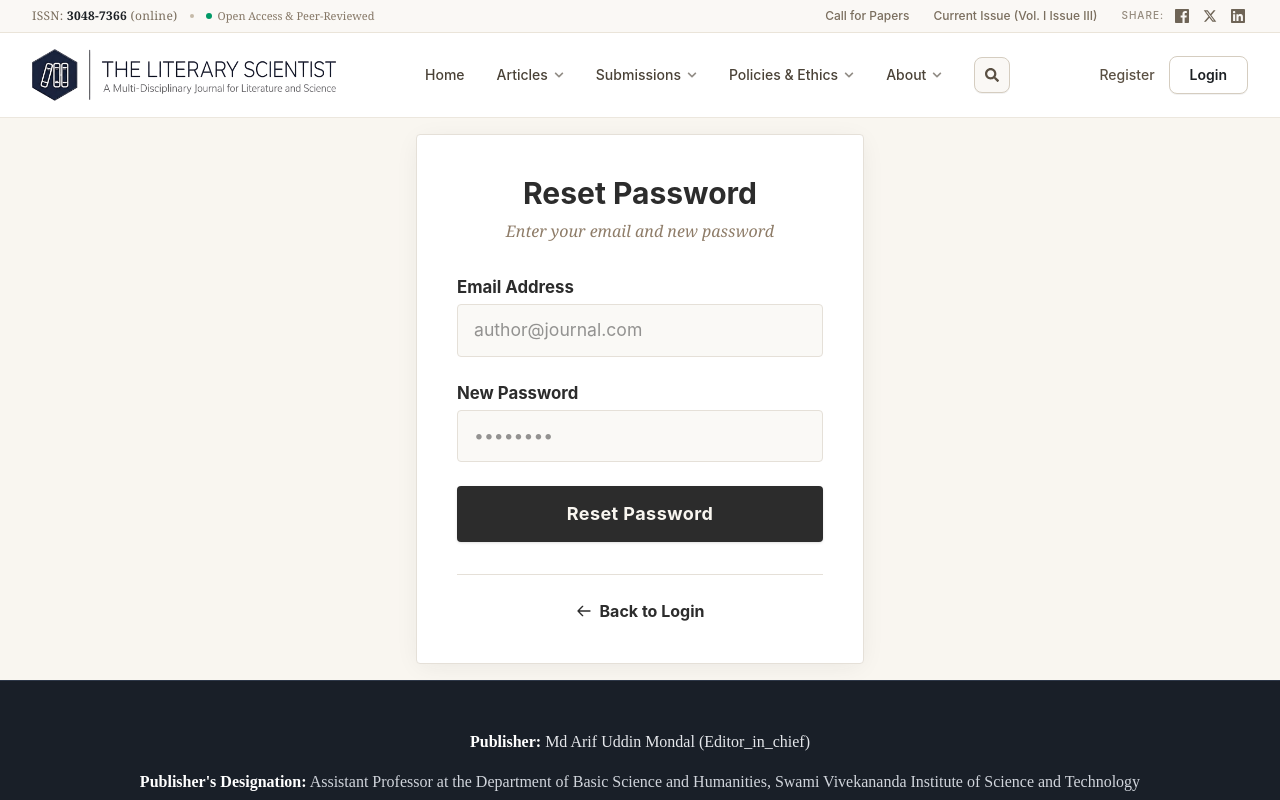
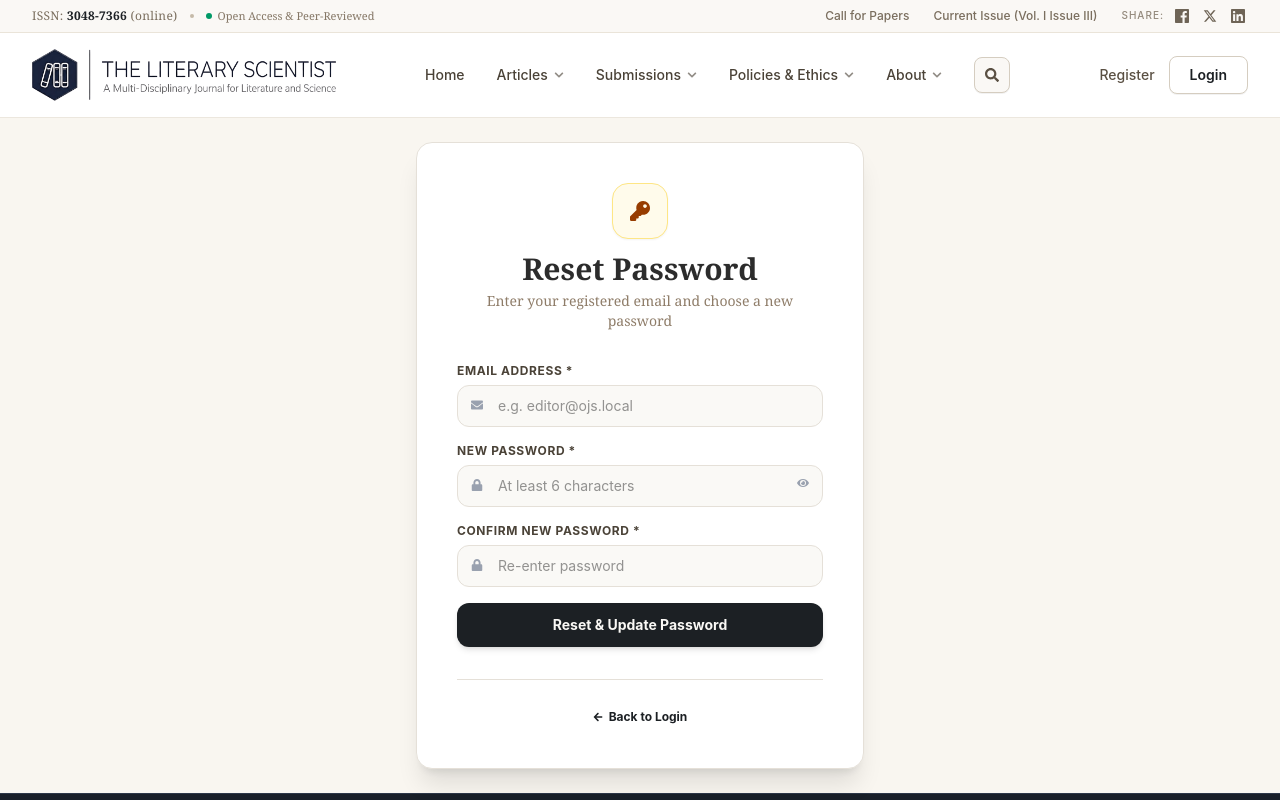
Before and after one commit to juinpiyada-coder/ojs, a React (Vite) app: page /forgot-password in a window 1280 px wide. Shown: the top 800 px of the page. Built offline with nearby package versions, Linux system fonts and the light colour scheme; no server answers.

Commit message:
Fix and upgrade forgot password module with dual reset mode and validation

```diff
--- a/src/pages/ForgotPassword.jsx
+++ b/src/pages/ForgotPassword.jsx
@@ -1,10 +1,13 @@
 import React, { useState } from 'react';
 import { Link, useNavigate } from 'react-router-dom';
 import { apiFetch } from '../utils/api';
+import { FaKey, FaEnvelope, FaLock, FaArrowLeft, FaCheckCircle, FaExclamationTriangle, FaEye, FaEyeSlash } from 'react-icons/fa';
 
 const ForgotPassword = () => {
   const [email, setEmail] = useState('');
   const [password, setPassword] = useState('');
+  const [confirmPassword, setConfirmPassword] = useState('');
+  const [showPassword, setShowPassword] = useState(false);
   const [message, setMessage] = useState('');
   const [error, setError] = useState('');
   const [loading, setLoading] = useState(false);
@@ -15,89 +18,167 @@ const ForgotPassword = () => {
     e.preventDefault();
     setError('');
     setMessage('');
+
+    if (!email.trim()) {
+      setError('Please enter your account email address');
+      return;
+    }
+
+    if (!password) {
+      setError('Please enter a new password');
+      return;
+    }
+
+    if (password.length < 6) {
+      setError('Password must be at least 6 characters long');
+      return;
+    }
+
+    if (password !== confirmPassword) {
+      setError('Passwords do not match');
+      return;
+    }
+
     setLoading(true);
 
     try {
-      await apiFetch('/auth/force-reset', {
+      // 1. First try direct password reset endpoint
+      const res = await apiFetch('/auth/force-reset', {
         method: 'POST',
-        body: { email, password }
+        body: { email: email.trim(), password }
       });
 
-      setMessage('Password has been successfully reset. Redirecting to login...');
+      setMessage(res?.message || 'Password has been successfully updated! Redirecting to login...');
       setEmail('');
       setPassword('');
+      setConfirmPassword('');
 
       setTimeout(() => navigate('/login'), 2000);
     } catch (err) {
-      setError(err.message || 'Failed to reset password');
+      // 2. Fallback to forgot-password request if force-reset is restricted
+      try {
+        const fallbackRes = await apiFetch('/auth/forgot-password', {
+          method: 'POST',
+          body: { email: email.trim() }
+        });
+        setMessage(fallbackRes?.message || 'A password reset instruction has been sent to your email.');
+      } catch (fallbackErr) {
+        setError(err.message || fallbackErr.message || 'Failed to process password reset. Please check your email or contact system administration.');
+      }
     } finally {
       setLoading(false);
     }
   };
 
   return (
-    <main className="flex-grow flex items-center justify-center p-4">
-      <div className="w-full max-w-md bg-white p-10 rounded shadow-[0_4px_24px_-4px_rgba(44,44,44,0.08)] border border-[#E5E0D8]">
+    <main className="flex-grow flex items-center justify-center p-4 sm:p-6 bg-[#F9F6F0]">
+      <div className="w-full max-w-md bg-white p-8 sm:p-10 rounded-2xl shadow-xl border border-[#E5E0D8] animate-fadeIn">
 
+        {/* Header Icon & Title */}
         <div className="text-center mb-8">
-          <h2 className="text-3xl font-bold text-[#2C2C2C] mb-2">Reset Password</h2>
-          <p className="text-[#8E7C68] italic font-serif">Enter your email and new password</p>
+          <div className="w-14 h-14 bg-amber-50 text-amber-800 border border-amber-200 rounded-2xl flex items-center justify-center mx-auto mb-3 shadow-xs">
+            <FaKey className="text-xl" />
+          </div>
+          <h2 className="text-2xl sm:text-3xl font-bold text-[#2C2C2C] font-serif mb-1">Reset Password</h2>
+          <p className="text-xs sm:text-sm text-[#8E7C68] font-serif">Enter your registered email and choose a new password</p>
         </div>
 
         {error && (
-          <div className="mb-6 p-4 bg-red-50 border-l-4 border-red-500 text-red-700 text-sm font-semibold">
-            {error}
+          <div className="mb-6 p-3.5 bg-red-50 border border-red-200 rounded-xl text-red-700 text-xs font-semibold flex items-center gap-2 animate-fadeIn">
+            <FaExclamationTriangle className="shrink-0 text-red-500" />
+            <span>{error}</span>
           </div>
         )}
 
         {message && (
-          <div className="mb-6 p-4 bg-green-50 border-l-4 border-green-500 text-green-700 text-sm font-semibold">
-            {message}
+          <div className="mb-6 p-3.5 bg-emerald-50 border border-emerald-200 rounded-xl text-emerald-800 text-xs font-semibold flex items-center gap-2 animate-fadeIn">
+            <FaCheckCircle className="shrink-0 text-emerald-600" />
+            <span>{message}</span>
           </div>
         )}
 
-        <form onSubmit={handleReset} className="space-y-6">
+        <form onSubmit={handleReset} className="space-y-4">
           <div>
-            <label className="block text-[1.05rem] font-bold text-[#2C2C2C] mb-1" htmlFor="email">Email Address</label>
+            <label className="block text-xs font-bold uppercase tracking-wider text-[#4A4237] mb-1.5" htmlFor="email">
+              Email Address *
+            </label>
+            <div className="relative">
               <input
                 id="email"
                 type="email"
                 value={email}
                 onChange={(e) => setEmail(e.target.value)}
-              className="w-full px-4 py-3 bg-[#FAF9F6] border border-[#E5E0D8] rounded focus:outline-none focus:ring-1 focus:ring-[#8E7C68] focus:border-[#8E7C68] transition-all text-[1.1rem]"
-              placeholder="author@journal.com"
+                className="w-full pl-10 pr-4 py-2.5 bg-[#FAF9F6] border border-[#E5E0D8] rounded-xl focus:outline-none focus:ring-1 focus:ring-[#8E7C68] focus:border-[#8E7C68] transition-all text-sm"
+                placeholder="e.g. editor@ojs.local"
                 required
               />
+              <FaEnvelope className="absolute left-3.5 top-3.5 text-gray-400 text-xs" />
+            </div>
           </div>
 
           <div>
-            <label className="block text-[1.05rem] font-bold text-[#2C2C2C] mb-1" htmlFor="password">New Password</label>
+            <label className="block text-xs font-bold uppercase tracking-wider text-[#4A4237] mb-1.5" htmlFor="password">
+              New Password *
+            </label>
+            <div className="relative">
               <input
                 id="password"
-              type="password"
+                type={showPassword ? 'text' : 'password'}
                 value={password}
                 onChange={(e) => setPassword(e.target.value)}
-              className="w-full px-4 py-3 bg-[#FAF9F6] border border-[#E5E0D8] rounded focus:outline-none focus:ring-1 focus:ring-[#8E7C68] focus:border-[#8E7C68] transition-all text-[1.1rem]"
-              placeholder="••••••••"
+                className="w-full pl-10 pr-10 py-2.5 bg-[#FAF9F6] border border-[#E5E0D8] rounded-xl focus:outline-none focus:ring-1 focus:ring-[#8E7C68] focus:border-[#8E7C68] transition-all text-sm"
+                placeholder="At least 6 characters"
                 required
               />
+              <FaLock className="absolute left-3.5 top-3.5 text-gray-400 text-xs" />
+              <button
+                type="button"
+                onClick={() => setShowPassword(!showPassword)}
+                className="absolute right-3.5 top-3 text-gray-400 hover:text-gray-600 cursor-pointer"
+              >
+                {showPassword ? <FaEyeSlash className="text-xs" /> : <FaEye className="text-xs" />}
+              </button>
+            </div>
+          </div>
+
+          <div>
+            <label className="block text-xs font-bold uppercase tracking-wider text-[#4A4237] mb-1.5" htmlFor="confirmPassword">
+              Confirm New Password *
+            </label>
+            <div className="relative">
+              <input
+                id="confirmPassword"
+                type={showPassword ? 'text' : 'password'}
+                value={confirmPassword}
+                onChange={(e) => setConfirmPassword(e.target.value)}
+                className="w-full pl-10 pr-4 py-2.5 bg-[#FAF9F6] border border-[#E5E0D8] rounded-xl focus:outline-none focus:ring-1 focus:ring-[#8E7C68] focus:border-[#8E7C68] transition-all text-sm"
+                placeholder="Re-enter password"
+                required
+              />
+              <FaLock className="absolute left-3.5 top-3.5 text-gray-400 text-xs" />
+            </div>
           </div>
 
           <button
             type="submit"
             disabled={loading}
-            className="w-full py-3.5 px-6 bg-[#2C2C2C] hover:bg-[#1A1A1A] text-[#F9F6F0] font-bold rounded shadow transition-all duration-300 disabled:opacity-50 flex justify-center items-center tracking-wide text-lg"
+            className="w-full mt-2 py-3 px-6 bg-[#1C2024] hover:bg-[#2C384A] text-[#FAF8F5] font-bold rounded-xl shadow-md hover:shadow-lg transition-all disabled:opacity-50 flex justify-center items-center gap-2 text-sm cursor-pointer"
           >
             {loading ? (
-              <svg className="animate-spin h-6 w-6 text-white" xmlns="http://www.w3.org/2000/svg" fill="none" viewBox="0 0 24 24"><circle className="opacity-25" cx="12" cy="12" r="10" stroke="currentColor" strokeWidth="4"></circle><path className="opacity-75" fill="currentColor" d="M4 12a8 8 0 018-8V0C5.373 0 0 5.373 0 12h4zm2 5.291A7.962 7.962 0 014 12H0c0 3.042 1.135 5.824 3 7.938l3-2.647z"></path></svg>
-            ) : 'Reset Password'}
+              <span className="inline-flex items-center gap-2">
+                <svg className="animate-spin h-4 w-4 text-white" xmlns="http://www.w3.org/2000/svg" fill="none" viewBox="0 0 24 24"><circle className="opacity-25" cx="12" cy="12" r="10" stroke="currentColor" strokeWidth="4"></circle><path className="opacity-75" fill="currentColor" d="M4 12a8 8 0 018-8V0C5.373 0 0 5.373 0 12h4zm2 5.291A7.962 7.962 0 014 12H0c0 3.042 1.135 5.824 3 7.938l3-2.647z"></path></svg>
+                <span>Updating Password...</span>
+              </span>
+            ) : (
+              <span>Reset & Update Password</span>
+            )}
           </button>
         </form>
 
         <div className="mt-8 pt-6 border-t border-[#E5E0D8] text-center">
-           <Link to="/login" className="font-bold text-[#2C2C2C] hover:underline flex items-center justify-center">
-             <svg className="w-4 h-4 mr-2" fill="none" stroke="currentColor" viewBox="0 0 24 24"><path strokeLinecap="round" strokeLinejoin="round" strokeWidth="2" d="M10 19l-7-7m0 0l7-7m-7 7h18"></path></svg>
-             Back to Login
+          <Link to="/login" className="inline-flex items-center gap-1.5 text-xs font-bold text-[#1C2024] hover:text-[#B83327] transition-colors">
+            <FaArrowLeft className="text-[10px]" />
+            <span>Back to Login</span>
           </Link>
         </div>
       </div>
```
Lines whose indentation alone changed are shown as unchanged.
